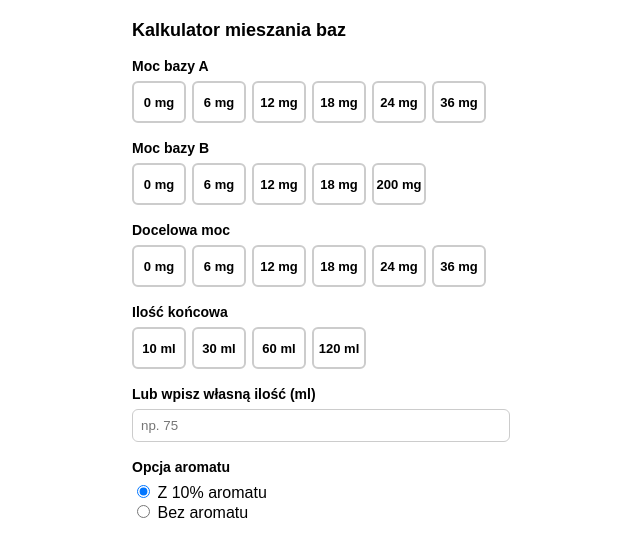
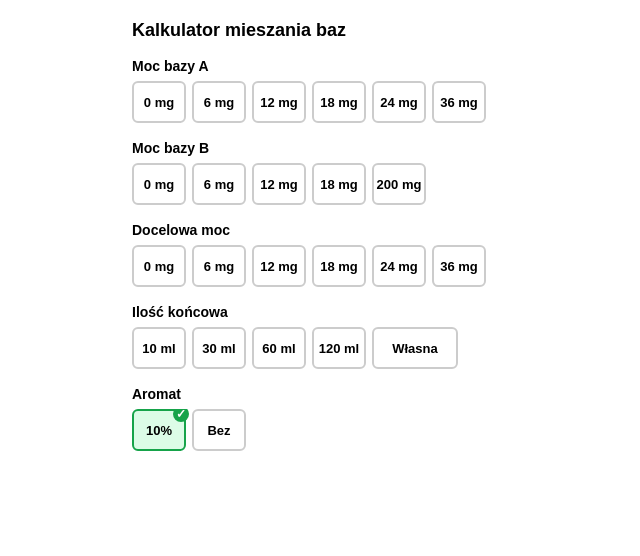
Before and after one commit to adamlewandowski2000-wq/Kalkulator-mocy-bazy, a React (Create React App) app: page / in a window 1280 px wide. Shown: the top 556 px of the page, without its empty margins (328-968 px from the left). Built offline with nearby package versions, Linux system fonts and the light colour scheme.

Commit message:
Update App.js

```diff
--- a/src/App.js
+++ b/src/App.js
@@ -1,7 +1,7 @@
 import { useState, useMemo } from "react";
 
 const POWERS = [0, 6, 12, 18, 24, 36];
-const POWERS_B = [0, 6, 12, 18, 200]; // zmieniona baza B
+const POWERS_B = [0, 6, 12, 18, 200];
 const VOLUMES = [10, 30, 60, 120];
 
 function OptionGrid({ label, options, value, onChange, unit }) {
@@ -74,13 +74,16 @@ export default function Mixer() {
   const [baseA, setBaseA] = useState(null);
   const [baseB, setBaseB] = useState(null);
   const [target, setTarget] = useState(null);
+
   const [volume, setVolume] = useState(null);
   const [customVolume, setCustomVolume] = useState("");
-  const [withAroma, setWithAroma] = useState(true);
+  const [isCustomVolume, setIsCustomVolume] = useState(false);
+
+  const [withAroma, setWithAroma] = useState("10%");
 
   const AROMA_PERCENT = 10;
 
-  const finalVolume = customVolume
+  const finalVolume = isCustomVolume
     ? parseFloat(customVolume)
     : volume;
 
@@ -115,7 +118,8 @@ export default function Mixer() {
     )
       return null;
 
-    const aromaMl = withAroma
+    const aromaMl =
+      withAroma === "10%"
         ? finalVolume * (AROMA_PERCENT / 100)
         : 0;
 
@@ -171,60 +175,107 @@ export default function Mixer() {
         unit="mg"
       />
 
-      <OptionGrid
-        label="Ilość końcowa"
-        options={VOLUMES}
-        value={volume}
-        onChange={(v) => {
-          setVolume(v);
+      {/* Ilość końcowa + własna */}
+      <div style={{ marginBottom: 16 }}>
+        <strong style={{ fontSize: 14 }}>Ilość końcowa</strong>
+        <div
+          style={{
+            display: "flex",
+            gap: 6,
+            marginTop: 6,
+            flexWrap: "nowrap",
+            overflowX: "auto",
+          }}
+        >
+          {VOLUMES.map((opt) => {
+            const active = volume === opt && !isCustomVolume;
+
+            return (
+              <div
+                key={opt}
+                onClick={() => {
+                  setVolume(opt);
+                  setIsCustomVolume(false);
                   setCustomVolume("");
                 }}
-        unit="ml"
-      />
+                style={{
+                  cursor: "pointer",
+                  minWidth: 50,
+                  height: 38,
+                  borderRadius: 6,
+                  border: active
+                    ? "2px solid #16a34a"
+                    : "2px solid #ccc",
+                  display: "flex",
+                  alignItems: "center",
+                  justifyContent: "center",
+                  fontWeight: "bold",
+                  fontSize: 13,
+                  background: active ? "#dcfce7" : "#fff",
+                  flexShrink: 0,
+                }}
+              >
+                {opt} ml
+              </div>
+            );
+          })}
 
-      {/* Nowe pole wpisywania ilości */}
-      <div style={{ marginBottom: 16 }}>
-        <strong style={{ fontSize: 14 }}>
-          Lub wpisz własną ilość (ml)
-        </strong>
+          {/* Własne okienko */}
+          <div
+            onClick={() => {
+              setIsCustomVolume(true);
+              setVolume(null);
+            }}
+            style={{
+              cursor: "pointer",
+              minWidth: 70,
+              height: 38,
+              borderRadius: 6,
+              border: isCustomVolume
+                ? "2px solid #16a34a"
+                : "2px solid #ccc",
+              display: "flex",
+              alignItems: "center",
+              justifyContent: "center",
+              fontWeight: "bold",
+              fontSize: 13,
+              background: isCustomVolume
+                ? "#dcfce7"
+                : "#fff",
+              flexShrink: 0,
+              padding: "0 6px",
+            }}
+          >
+            {isCustomVolume ? (
               <input
                 type="number"
                 value={customVolume}
-          onChange={(e) => setCustomVolume(e.target.value)}
-          placeholder="np. 75"
+                onChange={(e) =>
+                  setCustomVolume(e.target.value)
+                }
+                placeholder="ml"
                 style={{
-            width: "100%",
-            marginTop: 6,
-            padding: 8,
-            borderRadius: 6,
-            border: "1px solid #ccc",
+                  width: 50,
+                  border: "none",
+                  outline: "none",
+                  fontWeight: "bold",
                 }}
               />
+            ) : (
+              "Własna"
+            )}
+          </div>
+        </div>
       </div>
 
-      {/* Wybór aromatu */}
-      <div style={{ marginBottom: 16 }}>
-        <strong style={{ fontSize: 14 }}>Opcja aromatu</strong>
-        <div style={{ marginTop: 6 }}>
-          <label>
-            <input
-              type="radio"
-              checked={withAroma}
-              onChange={() => setWithAroma(true)}
-            />{" "}
-            Z 10% aromatu
-          </label>
-          <br />
-          <label>
-            <input
-              type="radio"
-              checked={!withAroma}
-              onChange={() => setWithAroma(false)}
-            />{" "}
-            Bez aromatu
-          </label>
-        </div>
-      </div>
+      {/* Opcja aromatu jako kafelki */}
+      <OptionGrid
+        label="Aromat"
+        options={["10%", "Bez"]}
+        value={withAroma}
+        onChange={setWithAroma}
+        unit=""
+      />
 
       {validationError && (
         <p style={{ color: "red", fontSize: 13 }}>
@@ -237,9 +288,10 @@ export default function Mixer() {
           <hr style={{ margin: "16px 0" }} />
           <h3 style={{ fontSize: 16 }}>Wynik:</h3>
 
-          {withAroma && (
+          {withAroma === "10%" && (
             <p style={{ fontSize: 14 }}>
-              Aromat (10%): <strong>{result.aroma} ml</strong>
+              Aromat (10%):{" "}
+              <strong>{result.aroma} ml</strong>
             </p>
           )}
 
```
Lines whose indentation alone changed are shown as unchanged.
